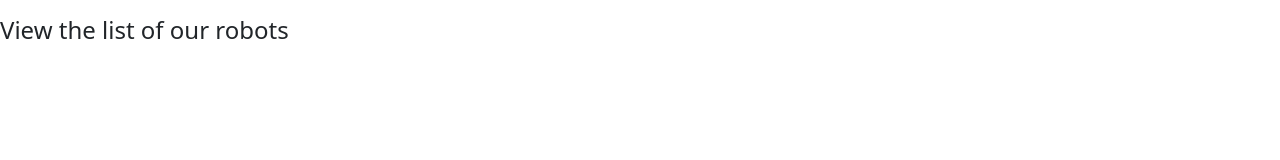
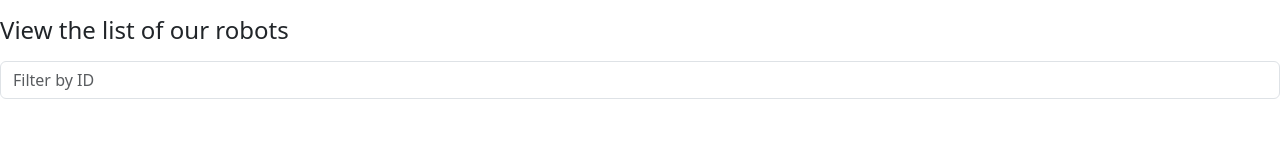
Before and after one commit to Shariff-Rudolph/SVT-Robotics-demo-app, a plain HTML site: page index.html in a window 1280 px wide. Drawn offline with nearby package versions, Linux system fonts and the light colour scheme.

Commit message:
add input field which is used to filter robot ids

```diff
--- a/index.html
+++ b/index.html
@@ -21,6 +21,9 @@
         View the list of our robots
       </h4>
     </P>
+    <div class="mb-3">
+      <input type="text" class="form-control" id="myInput" onkeyup="tableSearch()" placeholder="Filter by ID">
+    </div>
     <script src="https://cdn.jsdelivr.net/npm/axios@1.1.2/dist/axios.min.js"></script>
     <script src="https://cdn.jsdelivr.net/npm/@popperjs/core@2.11.6/dist/umd/popper.min.js" integrity="sha384-oBqDVmMz9ATKxIep9tiCxS/Z9fNfEXiDAYTujMAeBAsjFuCZSmKbSSUnQlmh/jp3" crossorigin="anonymous"></script>
     <script src="https://cdn.jsdelivr.net/npm/bootstrap@5.3.0-alpha1/dist/js/bootstrap.min.js" integrity="sha384-mQ93GR66B00ZXjt0YO5KlohRA5SY2XofN4zfuZxLkoj1gXtW8ANNCe9d5Y3eG5eD" crossorigin="anonymous"></script>
```
